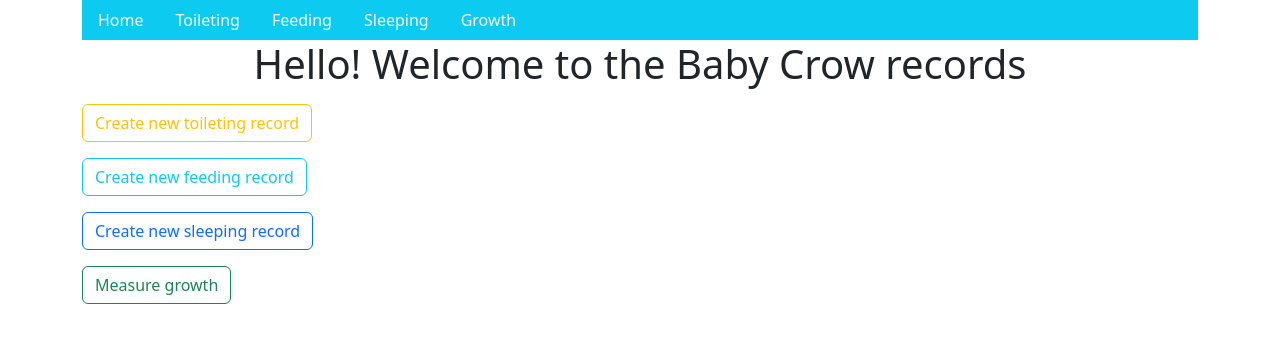
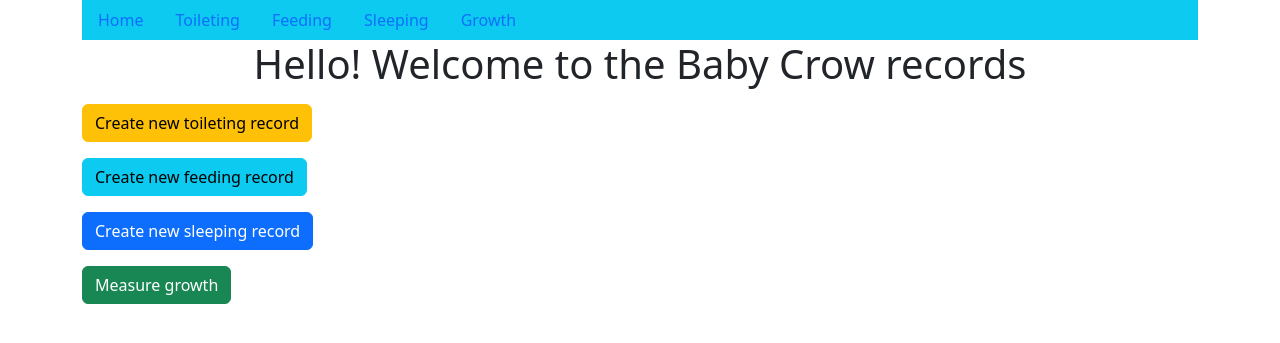
Before and after one commit to nikicrow/baby-data-app, a Django app: page /baby_records/ in a window 1280 px wide. Shown: the top 343 px of the page. Run offline with Django 4.2, Linux system fonts and the light colour scheme; some libraries are stand-ins or nearby versions.

Commit message:
formatting

```diff
--- a/baby_records/templates/baby_records/index.html
+++ b/baby_records/templates/baby_records/index.html
@@ -10,19 +10,19 @@
 <div class="container">
     <ul class="nav bg-info">
         <li class="nav-item">
-        <a class="nav-link link-light" href="/baby_records">Home</a>
+        <a class="nav-link active" href="/baby_records">Home</a>
         </li>
         <li class="nav-item">
-        <a class="nav-link link-light" href="/baby_records/main_toilet">Toileting</a>
+        <a class="nav-link active" href="/baby_records/main_toilet">Toileting</a>
         </li>
         <li class="nav-item">
-        <a class="nav-link link-light" href="/baby_records/main_feed">Feeding</a>
+        <a class="nav-link active" href="/baby_records/main_feed">Feeding</a>
         </li>
         <li class="nav-item">
-        <a class="nav-link link-light" href="/baby_records/main_sleep">Sleeping</a>
+        <a class="nav-link active" href="/baby_records/main_sleep">Sleeping</a>
         </li>
         <li class="nav-item">
-        <a class="nav-link link-light" href="/baby_records/main_growth">Growth</a>
+        <a class="nav-link active" href="/baby_records/main_growth">Growth</a>
         </li>
     </ul>
     {% block content %}
@@ -37,16 +37,16 @@
 
 <body>
     <div class="container py-2">
-        <a class="btn btn-outline-warning" href="/baby_records/toilet_form" role="button">Create new toileting record</a>
+        <a class="btn btn-warning" href="/baby_records/toilet_form" role="button">Create new toileting record</a>
     </div>
     <div class="container py-2">
-        <a class="btn btn-outline-info" href="/baby_records/feeding_form" role="button">Create new feeding record</a>
+        <a class="btn btn-info" href="/baby_records/feeding_form" role="button">Create new feeding record</a>
     </div>
     <div class="container py-2">
-        <a class="btn btn-outline-primary" href="/baby_records/sleeping_form" role="button">Create new sleeping record</a>
+        <a class="btn btn-primary" href="/baby_records/sleeping_form" role="button">Create new sleeping record</a>
     </div>
     <div class="container py-2">
-        <a class="btn btn-outline-success" href="/baby_records/growth_form" role="button">Measure growth</a>
+        <a class="btn btn-success" href="/baby_records/growth_form" role="button">Measure growth</a>
     </div>
 
 </body>
```
Also changed, not shown: baby_records/templates/baby_records/detail.html (+5 -5 lines), baby_records/templates/baby_records/form.html (+7 -5 lines), baby_records/templates/baby_records/main_feed.html (+5 -5 lines), baby_records/templates/baby_records/main_growth.html (+5 -5 lines), baby_records/templates/baby_records/main_sleep.html (+5 -5 lines), baby_records/templates/baby_records/main_toilet.html (+5 -5 lines), baby_records/templates/baby_records/update_record.html (+5 -5 lines).
